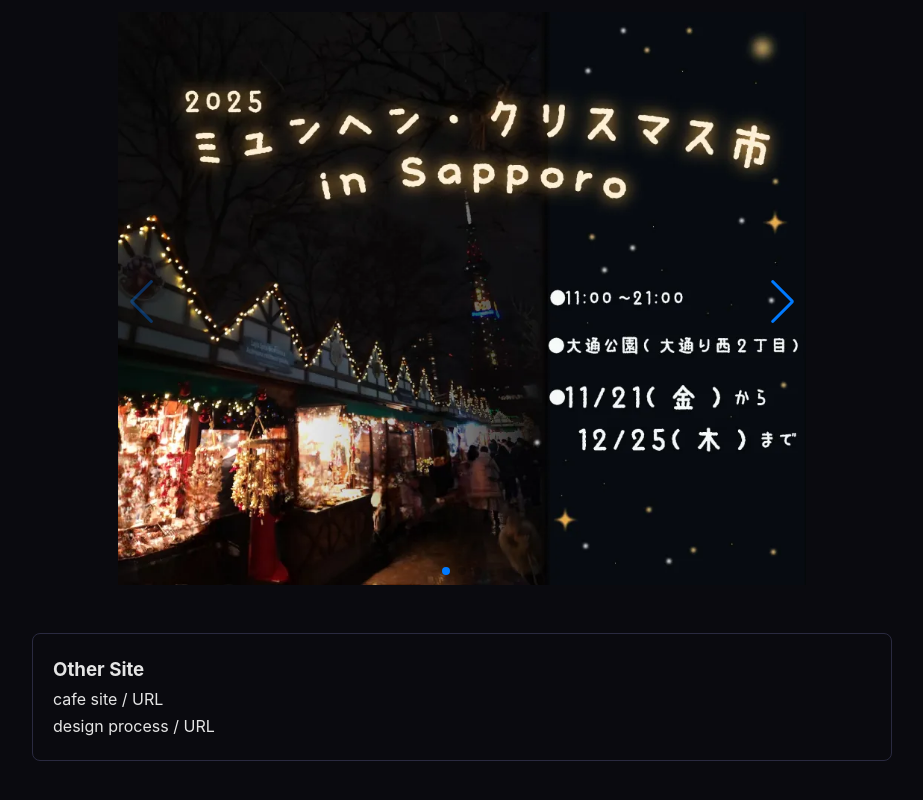
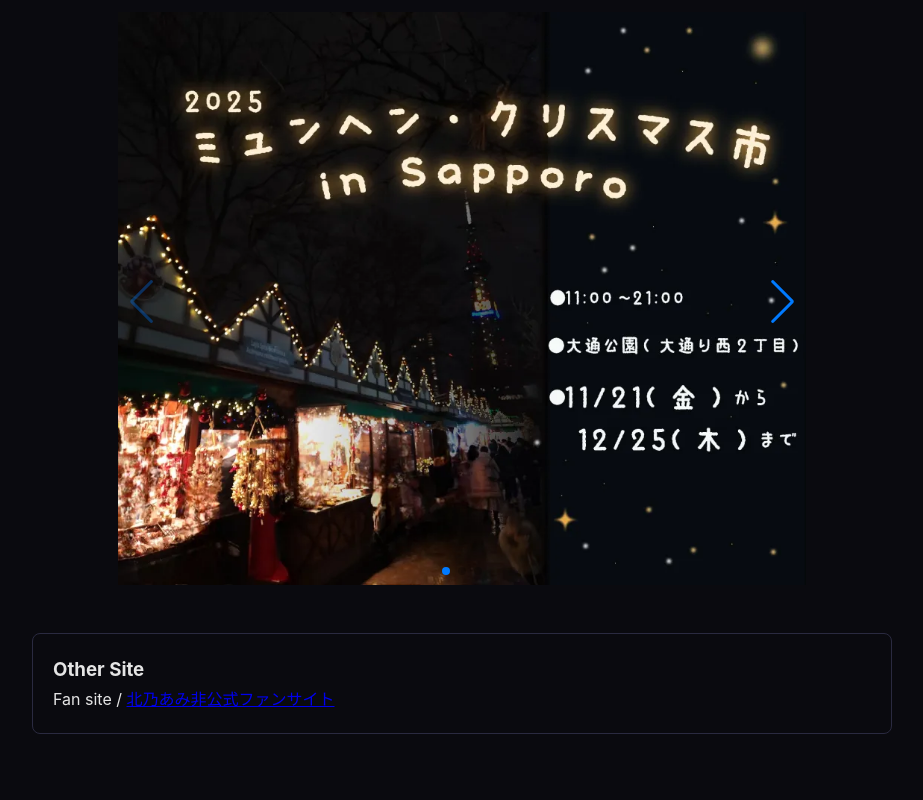
Before and after one commit to abukawa1009-wq/abukawa-Portfolio, a plain HTML site: page index.html in a window 1280 px wide. Shown: the part 2202-3002 px from the top of the page, without its empty margins (178-1101 px from the left). Drawn offline with nearby package versions, Linux system fonts and the light colour scheme.

Commit message:
ファンサイトのURLを追加
ファンサイトのURLを追加しました。

```diff
--- a/index.html
+++ b/index.html
@@ -71,11 +71,8 @@
       <section class="section" id="works">
         <h2>Works</h2>
 
-        <!-- スライダーのコンテナ -->
         <div class="swiper">
-          <!-- 必要に応じたwrapper -->
           <div class="swiper-wrapper">
-            <!-- スライド -->
             <div class="swiper-slide">
               <img src="images/banner1.webp" alt="banner" />
             </div>
@@ -86,18 +83,19 @@
               <img src="images/banner1.webp" alt="banner" />
             </div>
           </div>
-          <!-- 必要に応じてページネーション -->
           <div class="swiper-pagination"></div>
-          <!-- 必要に応じてナビボタン -->
           <div class="swiper-button-prev"></div>
           <div class="swiper-button-next"></div>
         </div>
 
-        <!-- 各サイトへのURL -->
         <div class="work-card">
           <h3>Other Site</h3>
-          <p>cafe site / URL</p>
-          <p>design process / URL</p>
+          <p>
+            Fan site /
+            <a href="https://fan-site-livid.vercel.app/"
+              >北乃あみ非公式ファンサイト</a
+            >
+          </p>
         </div>
       </section>
 
```
